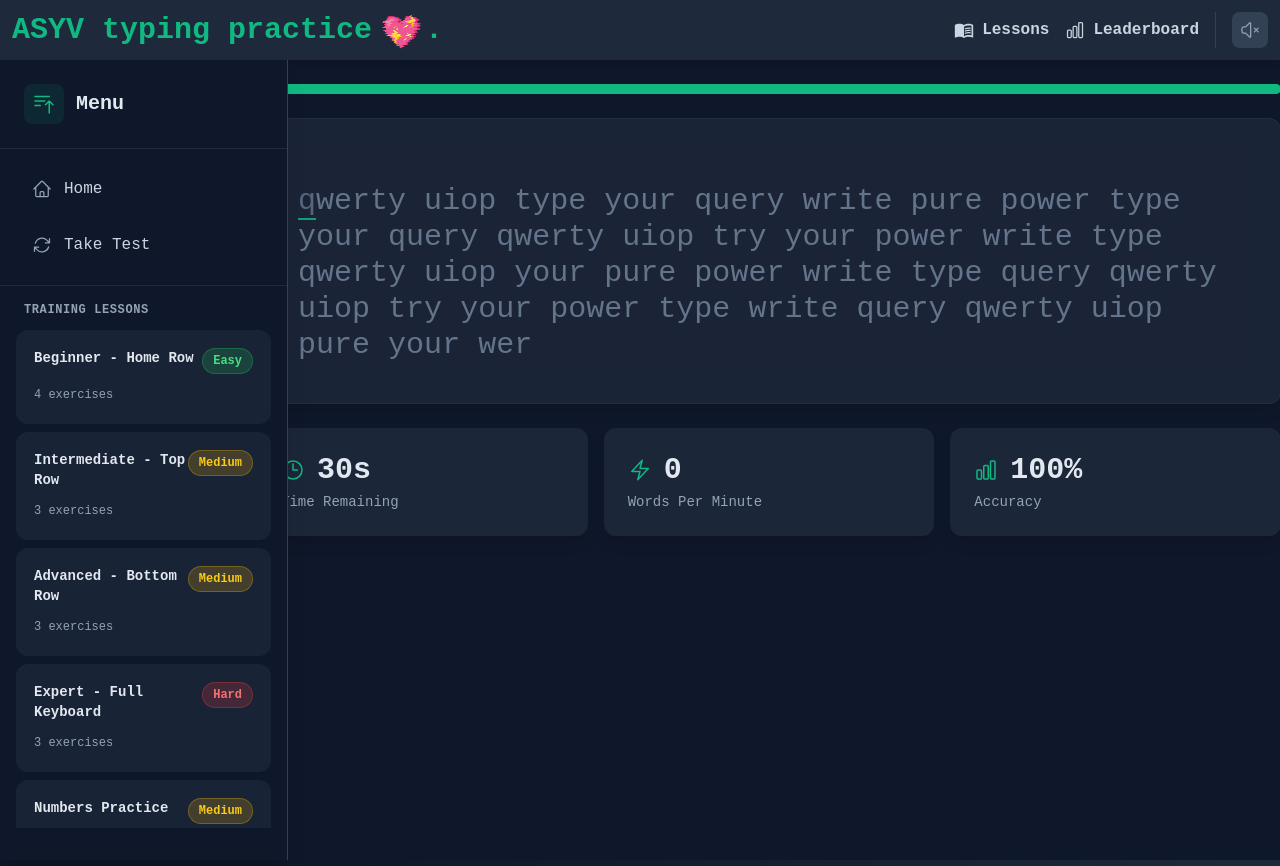
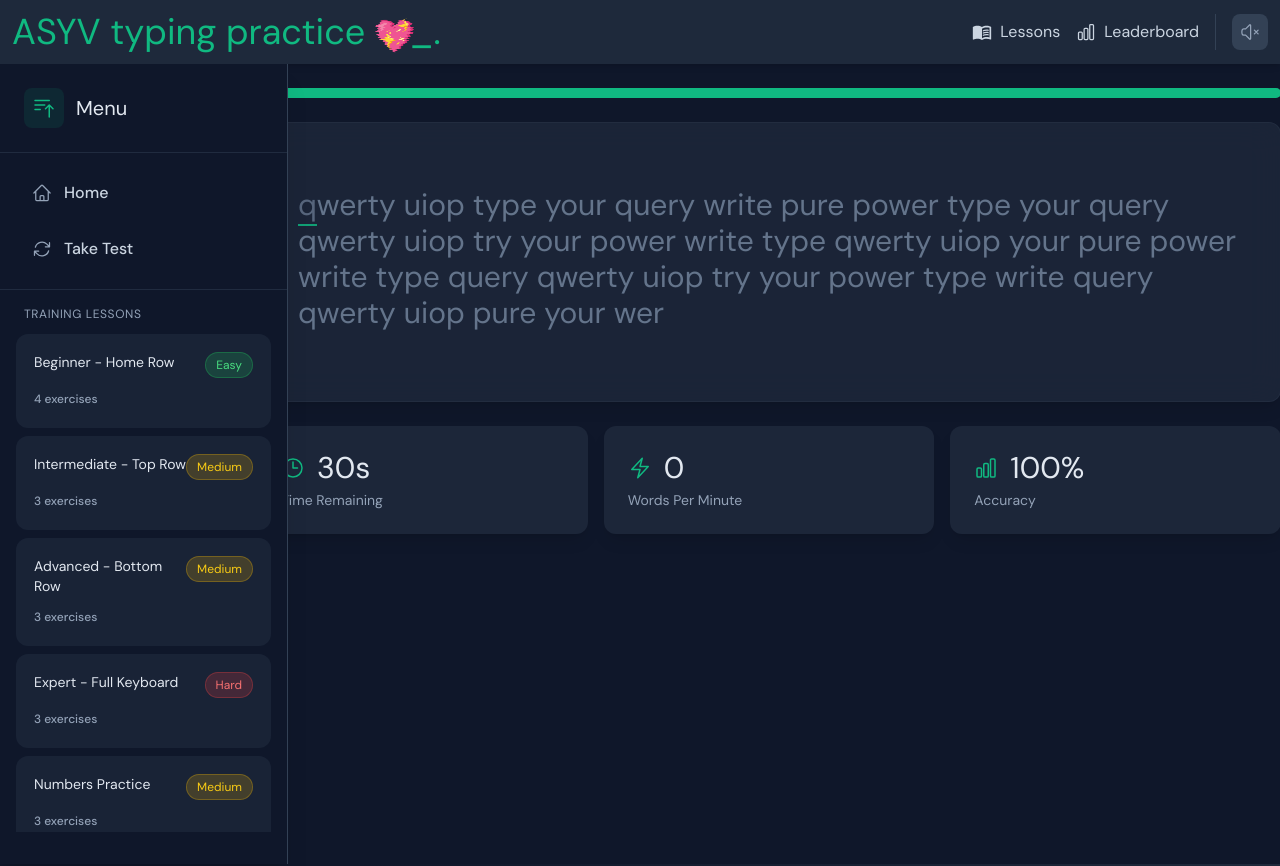
Before and after one commit to konniemavibes/typist-, a Next.js app: page /Study in a window 1280 px wide. Shown: the top 866 px of the page. Built offline with nearby package versions, Linux system fonts and the light colour scheme.

Commit message:
font family updation

```diff
--- a/app/Study/page.js
+++ b/app/Study/page.js
@@ -91,7 +91,7 @@ const StatPanel = ({ icon, value, label, unit = "", color, className = "" }) =>
   `}>
     <div className="flex items-center gap-3 mb-1">
       <span className={`${color}`}>{icon}</span>
-      <span className="text-3xl font-mono font-bold">
+      <span className="text-3xl  ">
         {value}{unit}
       </span>
     </div>
@@ -338,7 +338,7 @@ export default function ProfessionalTypingLab() {
       )}
 
       <div className={`
-        fixed top-17 left-0 h-screen w-72 font-mono font-bold flex flex-col
+        fixed top-17 left-0 h-screen w-72   flex flex-col
         ${theme === 'dark' ? 'bg-slate-900' : 'bg-white'}
         border-r ${theme === 'dark' ? 'border-slate-700' : 'border-slate-200'}
         transform transition-transform duration-300 ease-in-out z-50
@@ -351,7 +351,7 @@ export default function ProfessionalTypingLab() {
               <div className="p-2 bg-emerald-500/10 rounded-lg">
                 <BarsArrowUpIcon className="w-6 h-6 text-emerald-500" />
               </div>
-              <h2 className={`text-xl font-mono font-bold ${theme === 'dark' ? 'text-slate-200' : 'text-slate-800'}`}>
+              <h2 className={`text-xl   ${theme === 'dark' ? 'text-slate-200' : 'text-slate-800'}`}>
                 Menu
               </h2>
             </div>
@@ -388,7 +388,7 @@ export default function ProfessionalTypingLab() {
         </nav>
 
         <div className="flex-1 overflow-y-auto p-4 mb-8" style={{ scrollBehavior: 'smooth' }}>
-          <h3 className={`text-xs font-bold ${theme === 'dark' ? 'text-slate-400' : 'text-slate-600'} uppercase tracking-wider mb-3 px-2`}>
+          <h3 className={`text-xs  ${theme === 'dark' ? 'text-slate-400' : 'text-slate-600'} uppercase tracking-wider mb-3 px-2`}>
             Training Lessons
           </h3>
           <div className="space-y-2 mb-6">
@@ -407,11 +407,11 @@ export default function ProfessionalTypingLab() {
                 `}
               >
                 <div className="flex items-start justify-between mb-2">
-                  <span className={`text-sm font-bold ${selectedLesson?.id === lesson.id ? 'text-emerald-400' : theme === 'dark' ? 'text-slate-200' : 'text-slate-800'}`}>
+                  <span className={`text-sm  ${selectedLesson?.id === lesson.id ? 'text-emerald-400' : theme === 'dark' ? 'text-slate-200' : 'text-slate-800'}`}>
                     {lesson.title}
                   </span>
                   <span className={`
-                    text-xs px-2.5 py-1 rounded-full font-bold
+                    text-xs px-2.5 py-1 rounded-full
                     ${lesson.difficulty === 'Easy' ? 'bg-green-500/20 text-green-400 border border-green-500/30' : ''}
                     ${lesson.difficulty === 'Medium' ? 'bg-yellow-500/20 text-yellow-400 border border-yellow-500/30' : ''}
                     ${lesson.difficulty === 'Hard' ? 'bg-red-500/20 text-red-400 border border-red-500/30' : ''}
@@ -450,7 +450,7 @@ export default function ProfessionalTypingLab() {
               <div className={`p-4 rounded-lg ${theme === 'dark' ? 'bg-slate-800/80' : 'bg-white/90'} border ${theme === 'dark' ? 'border-slate-700' : 'border-slate-200'}`}>
                 <div className="flex items-center justify-between">
                   <div>
-                    <h3 className={`font-mono font-bold ${theme === 'dark' ? 'text-slate-200' : 'text-slate-800'}`}>
+                    <h3 className={`  ${theme === 'dark' ? 'text-slate-200' : 'text-slate-800'}`}>
                       {selectedLesson.title}
                     </h3>
                     <p className={`text-sm ${theme === 'dark' ? 'text-slate-400' : 'text-slate-600'}`}>
@@ -476,7 +476,7 @@ export default function ProfessionalTypingLab() {
               />
             </div>
             <div className={`
-              relative text-xl md:text-2xl lg:text-3xl leading-relaxed font-mono
+              relative text-xl md:text-2xl lg:text-3xl leading-relaxed
               p-6 md:p-8 lg:p-10 ${theme === 'dark' ? 'bg-slate-800/80' : 'bg-white/90'} backdrop-blur-lg rounded-xl
               transition-all duration-300 border ${theme === 'dark' ? 'border-slate-700/30' : 'border-slate-200/70'}
               shadow-lg ${stats.time <= 0 ? 'opacity-75' : ''}
@@ -490,7 +490,7 @@ export default function ProfessionalTypingLab() {
                     <span
                       key={index}
                       className={`
-                        relative font-mono
+                        relative
                         ${isActive ? "text-emerald-500 border-b-2 border-emerald-500" : ""}
                         ${inputChar !== undefined
                           ? inputChar === char
@@ -523,7 +523,7 @@ export default function ProfessionalTypingLab() {
               />
             </div>
 
-            <div className="grid grid-cols-3 gap-4 mt-8 font-mono">
+            <div className="grid grid-cols-3 gap-4 mt-8 ">
               <StatPanel
                 value={stats.time}
                 label="Time Remaining"
@@ -560,10 +560,10 @@ export default function ProfessionalTypingLab() {
         )}
 
         {gameState === "results" && (
-          <div className="animate-slide-up max-w-4xl mx-auto font-mono">
+          <div className="animate-slide-up max-w-4xl mx-auto ">
             <div className={`${theme === 'dark' ? 'bg-slate-800/90' : 'bg-white/90'} backdrop-blur-lg rounded-xl p-8 md:p-10 border ${theme === 'dark' ? 'border-slate-700/30' : 'border-slate-200/70'} shadow-xl`}>
               <div className="text-center mb-10">
-                <h2 className={`text-3xl font-mono font-bold ${theme === 'dark' ? 'text-slate-200' : 'text-slate-800'} mb-3`}>
+                <h2 className={`text-3xl   ${theme === 'dark' ? 'text-slate-200' : 'text-slate-800'} mb-3`}>
                   Practice Results
                 </h2>
                 <p className={`text-lg ${theme === 'dark' ? 'text-slate-400' : 'text-slate-600'}`}>
@@ -577,7 +577,7 @@ export default function ProfessionalTypingLab() {
 
               </div>
 
-              <div className="grid grid-cols-2 gap-6 mb-10 max-w-2xl mx-auto font-mono">
+              <div className="grid grid-cols-2 gap-6 mb-10 max-w-2xl mx-auto ">
                 <StatPanel
                   value={stats.wpm}
                   label="Words Per Minute"
@@ -619,7 +619,7 @@ export default function ProfessionalTypingLab() {
                       setCurrentSentenceIndex(currentSentenceIndex + 1);
                       startGame();
                     }}
-                    className="text-emerald-400 hover:text-emerald-300 underline font-mono"
+                    className="text-emerald-400 hover:text-emerald-300 underline "
 
                   >
                     Next Exercise ⮞
--- a/app/components/Footer.js
+++ b/app/components/Footer.js
@@ -45,7 +45,6 @@ export default function Footer() {
         style={{
           fontSize: "0.9rem",
           color: "#059669",
-          fontFamily: "'Roboto Mono', 'Helvetica Neue', monospace",
           marginBottom: "1.5rem",
           lineHeight: "1.5",
         }}
--- a/app/components/Navbar.jsx
+++ b/app/components/Navbar.jsx
@@ -59,19 +59,18 @@ export default function NavBar() {
 
   return (
     <nav className="sticky top-0 z-50 bg-slate-800 flex justify-between items-center p-3 shadow-md ">
-      <span className="text-3xl font-mono font-bold text-emerald-500">
+      <span className="text-4xl text-emerald-500">
         ASYV typing practice{/*fixed nav without wrap by span for test your speed.*/}<span className="inline-block text-xl align-middle" style={{width: '35px', height: '35px'}}>
-          {/*heart shake i can import fizzytext*/}
-          <FuzzyText
+          {/*heart shake i can import fizzytext*/}<FuzzyText
             baseIntensity={0.2}
-            >💖</FuzzyText></span>  .
+            >💖</FuzzyText></span>{/*Look at this width styling mode with comment*/}                                                                          _.
       </span>
 
       <div className="flex items-center gap-4">
         {/* This is a lesson button */}
           <Link
           href="/Study"
-          className="flex items-center gap-2 text-slate-300 hover:text-emerald-400 font-mono font-bold"
+          className="flex items-center gap-2 text-slate-300 hover:text-emerald-400"
         >
           <MdMenuBook  className="w-5 h-5" />
           <span className="hidden md:inline">Lessons</span>
@@ -80,7 +79,7 @@ export default function NavBar() {
         {/* This is a leaderboard button */}
         <Link
           href="/pro"
-          className="flex items-center gap-2 text-slate-300 hover:text-emerald-400 font-mono font-bold"
+          className="flex items-center gap-2 text-slate-300 hover:text-emerald-400"
         >
           <ChartBarIcon className="w-5 h-5" />
           <span className="hidden md:inline">Leaderboard</span>
--- a/app/globals.css
+++ b/app/globals.css
@@ -35,7 +35,7 @@ body {
   padding: env(safe-area-inset-top) env(safe-area-inset-right)
           env(safe-area-inset-bottom) env(safe-area-inset-left);
           /* Global Styles */
-
+font-family: var(--font-dm-sans); /* <-- use DM Sans variable */
 
 }
 
--- a/app/layout.js
+++ b/app/layout.js
@@ -1,11 +1,16 @@
 import Navbar from './components/Navbar';
 import Footer from './components/Footer';
-import { Geist, Geist_Mono } from "next/font/google";
+import { Geist, Geist_Mono, DM_Sans } from "next/font/google";
 import './globals.css';
 
 const geistSans = Geist({
   variable: "--font-geist-sans",
   subsets: ["latin"],
+});
+
+const dmSans = DM_Sans({
+  subsets: ['latin'],
+  variable: '--font-dm-sans',
 });
 
 const geistMono = Geist_Mono({
@@ -53,7 +58,7 @@ export default function RootLayout({ children }) {
       <head>
         <meta name="viewport" content="width=device-width, initial-scale=1" />
       </head>
-      <body className={`${geistSans.variable} ${geistMono.variable} antialiased`}>
+      <body className={`${dmSans.variable} ${dmSans.variable} antialiased`}>
         <Navbar />
         <main>{children}</main>
         <Footer />
```
Also changed, not shown: app/components/TypingTest.jsx (+15 -15 lines), app/pro/page.js (+23 -23 lines).
